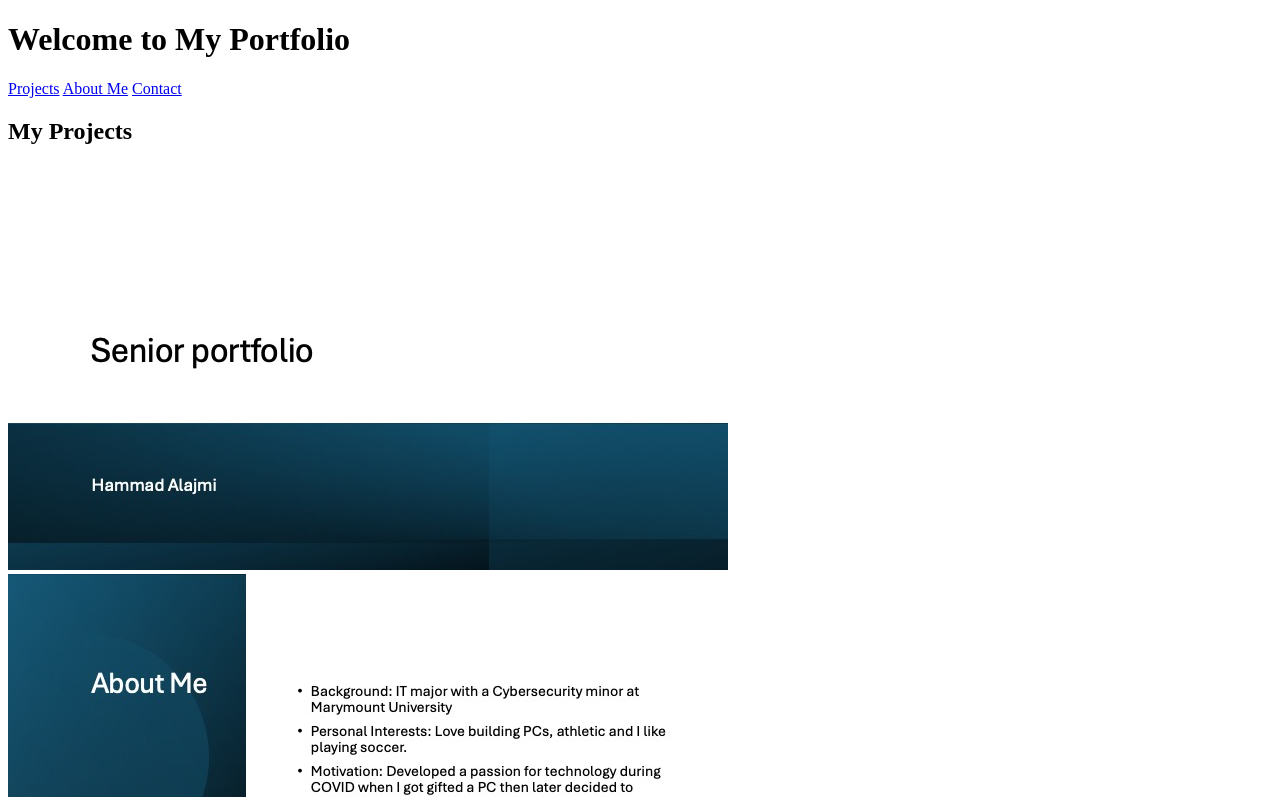
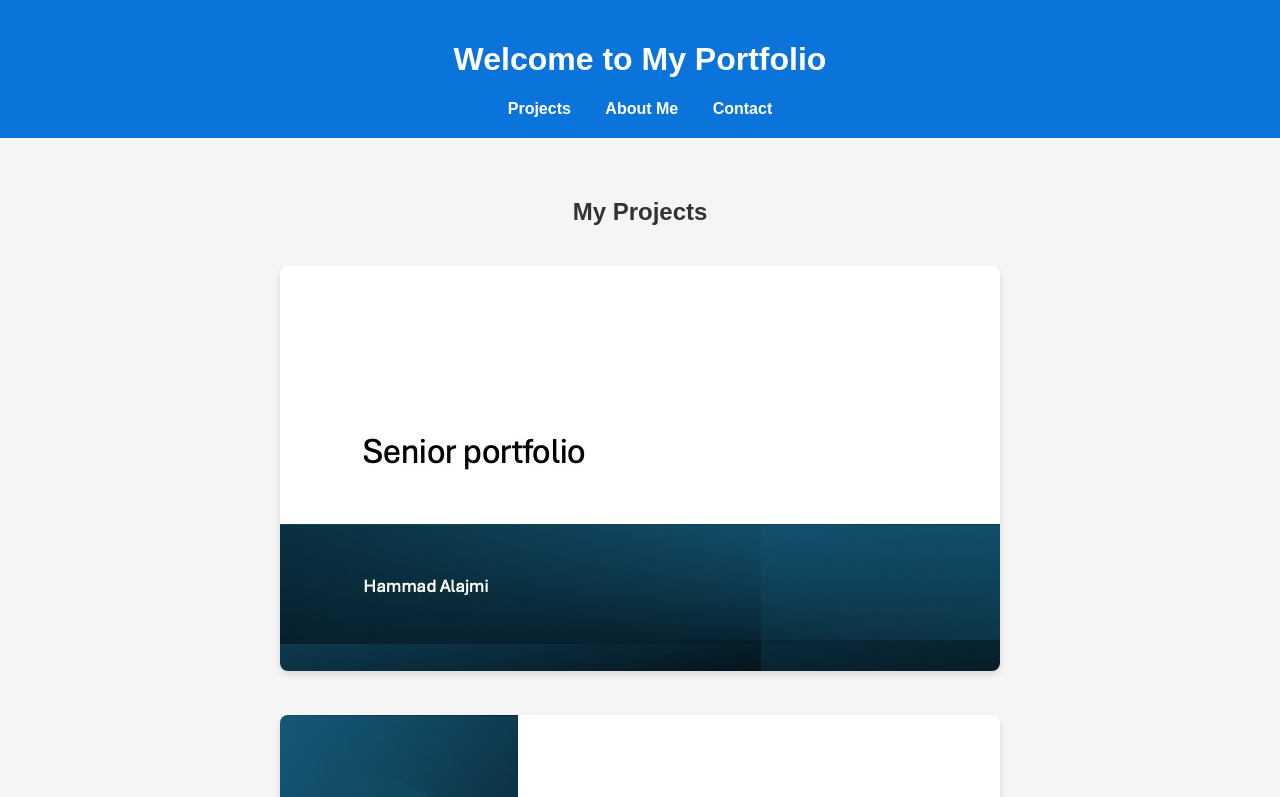
Before and after one commit to Hammad1012/Senior-Portfolio, a plain HTML site: page index.html in a window 1280 px wide. Shown: the top 797 px of the page. Drawn offline with Linux system fonts and the light colour scheme.

Commit message:
Update style.css

```diff
--- a/style.css
+++ b/style.css
@@ -1,7 +1,40 @@
-repository-name/
-├─ index.html       ← main webpage
-├─ style.css        ← styling for the page
-└─ images/          ← folder for your slide images
-   ├─ slide1.png
-   ├─ slide2.png
-   └─ etc...
+body {
+  font-family: Arial, sans-serif;
+  background-color: #f5f5f5;
+  color: #333;
+  margin: 0;
+  padding: 0;
+  text-align: center;
+}
+
+header {
+  background-color: #0a74da;
+  color: white;
+  padding: 20px;
+}
+
+nav a {
+  color: white;
+  margin: 0 15px;
+  text-decoration: none;
+  font-weight: bold;
+}
+
+section {
+  padding: 40px 20px;
+  max-width: 900px;
+  margin: auto;
+}
+
+#slides-container img {
+  width: 80%;
+  margin: 20px 0;
+  border-radius: 8px;
+  box-shadow: 0 4px 6px rgba(0,0,0,0.1);
+}
+
+footer {
+  background-color: #222;
+  color: white;
+  padding: 20px;
+}
```
